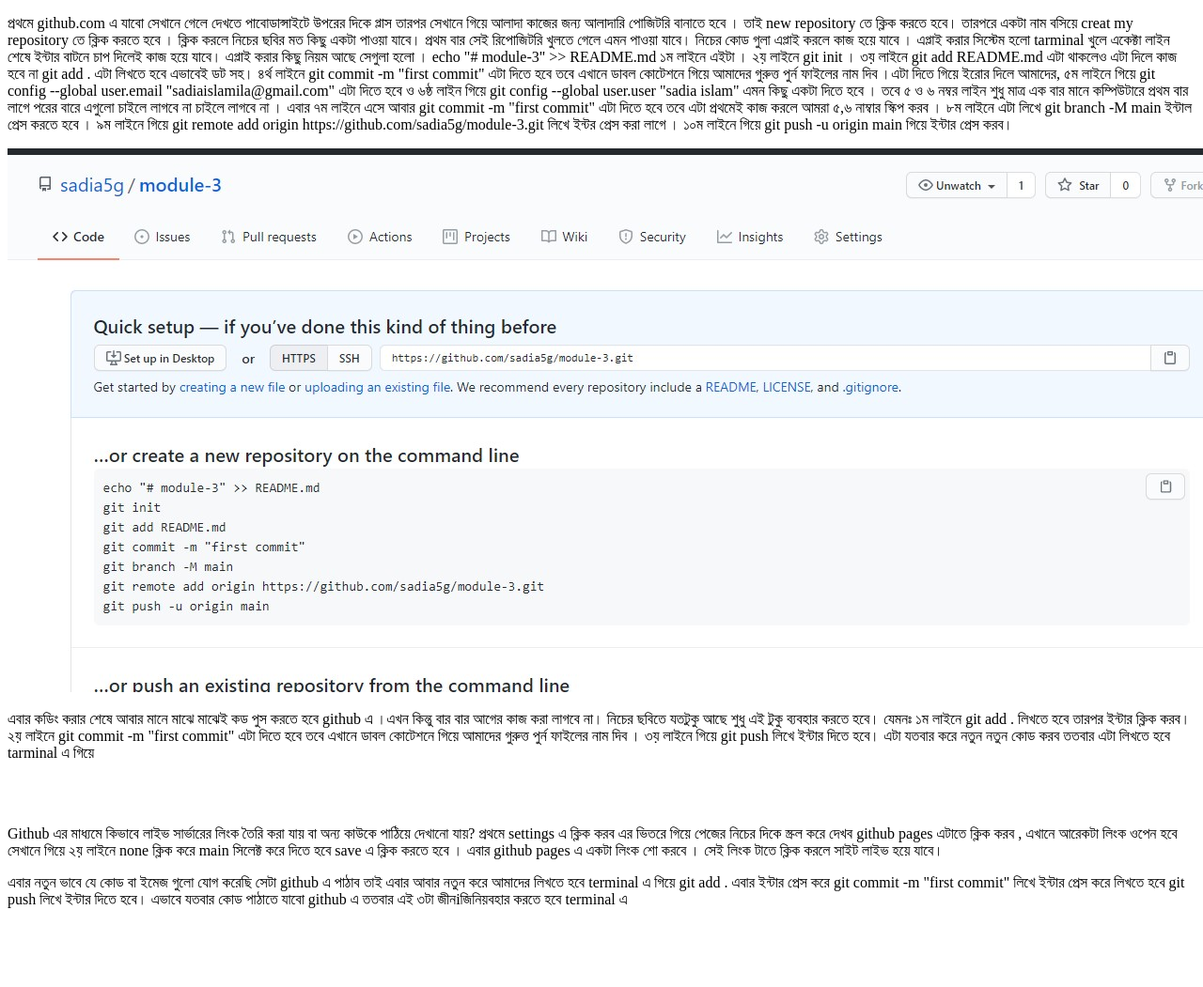
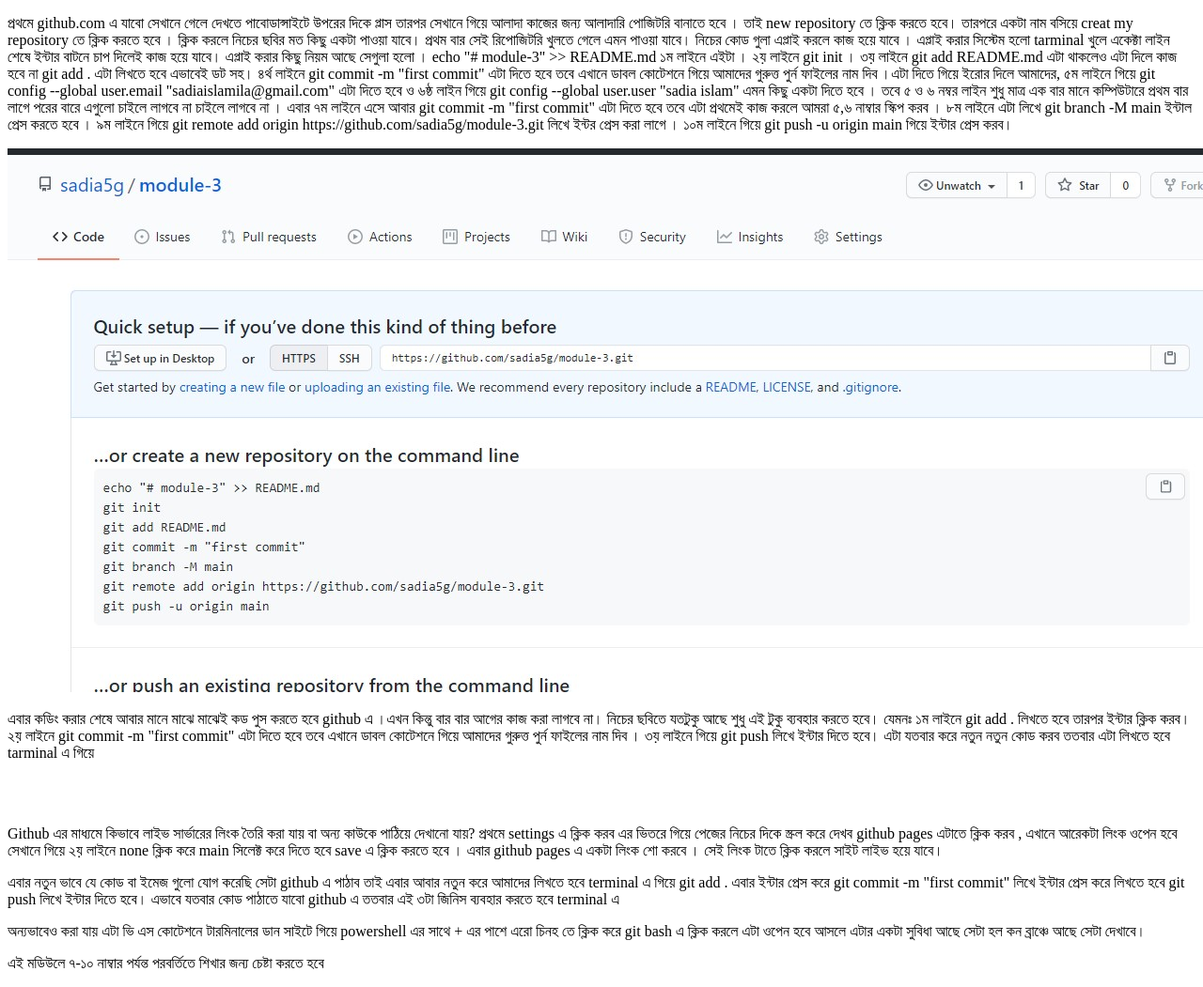
Before and after one commit to sadia5g/module-3, a plain HTML site: page index.html in a window 1280 px wide. Shown: the top 1051 px of the page at 94% size. Before the commit the page ends 983 px from the top, so only its background shows below. Drawn offline with Linux system fonts and the light colour scheme.

Commit message:
third commit

```diff
--- a/index.html
+++ b/index.html
@@ -11,10 +11,8 @@
     <img src="image/Screenshot_1.jpg" alt="">
     <p>এবার কডিং করার শেষে আবার মানে মাঝে মাঝেই কড পুস করতে হবে github এ ।এখন কিন্তু বার বার আগের কাজ করা লাগবে না। নিচের ছবিতে যতটুকু আছে শুধু এই টুকু ব্যবহার করতে হবে। যেমনঃ ১ম লাইনে  git add . লিখতে হবে তারপর ইন্টার ক্লিক করব। ২য় লাইনে git commit -m "first commit" এটা দিতে হবে তবে এখানে ডাবল কোটেশনে গিয়ে আমাদের গুরুত্ত পুর্ন ফাইলের নাম দিব । ৩য় লাইনে গিয়ে  git push লিখে ইন্টার দিতে হবে। এটা যতবার করে নতুন নতুন কোড করব ততবার এটা লিখতে হবে tarminal এ গিয়ে  </p> <br> <br>
     <p>Github এর মাধ্যমে কিভাবে লাইভ সার্ভারের লিংক তৈরি করা যায় বা অন্য কাউকে পাঠিয়ে দেখানো যায়? প্রথমে settings এ ক্লিক করব এর ভিতরে গিয়ে পেজের নিচের দিকে স্ক্রল করে দেখব github pages এটাতে ক্লিক করব , এখানে আরেকটা লিংক ওপেন হবে সেখানে গিয়ে ২য় লাইনে none ক্লিক করে  main সিলেক্ট করে দিতে হবে save  এ ক্লিক করতে হবে । এবার github pages এ একটা লিংক শো করবে । সেই লিংক টাতে ক্লিক করলে সাইট লাইভ হয়ে যাবে। </p>
-    <p>এবার নতুন ভাবে যে কোড বা ইমেজ গুলো যোগ করেছি সেটা  github এ পাঠাব তাই এবার আবার নতুন করে আমাদের লিখতে হবে terminal এ গিয়ে git add . এবার ইন্টার প্রেস করে git commit -m "first commit" লিখে ইন্টার প্রেস করে লিখতে হবে git push লিখে ইন্টার দিতে হবে। এভাবে যতবার কোড পাঠাতে যাবো github এ ততবার এই ৩টা জীনiজিনিয়বহার করতে হবে terminal এ </p>
-
-
-    <p></p>
-<p></p>
+    <p>এবার নতুন ভাবে যে কোড বা ইমেজ গুলো যোগ করেছি সেটা  github এ পাঠাব তাই এবার আবার নতুন করে আমাদের লিখতে হবে terminal এ গিয়ে git add . এবার ইন্টার প্রেস করে git commit -m "first commit" লিখে ইন্টার প্রেস করে লিখতে হবে git push লিখে ইন্টার দিতে হবে। এভাবে যতবার কোড পাঠাতে যাবো github এ ততবার এই ৩টা জিনিস ব্যবহার করতে হবে terminal এ </p>
+    <p>অন্যভাবেও করা যায় এটা ভি এস কোটেশনে টারমিনালের ডান সাইটে গিয়ে powershell এর সাথে + এর পাশে এরো চিনহ তে ক্লিক করে git bash এ ক্লিক করলে এটা ওপেন হবে আসলে এটার একটা সুবিধা আছে সেটা হল কন ব্রাঞ্চে আছে সেটা দেখাবে।  </p>
+    <p> এই মডিউলে ৭-১০ নাম্বার পর্যন্ত পরবর্তিতে শিখার জন্য চেষ্টা করতে হবে </p>
 </body>
 </html>
```
